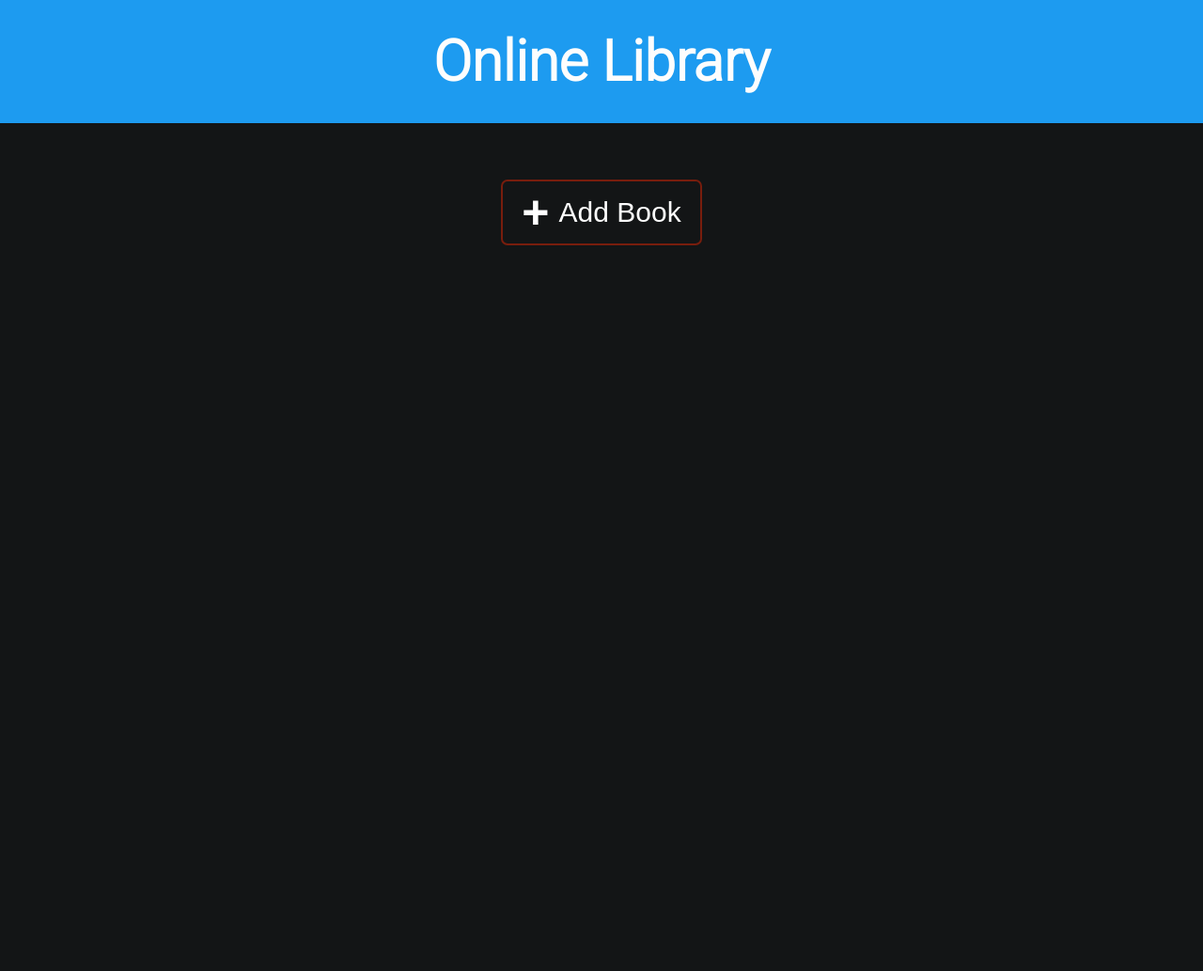
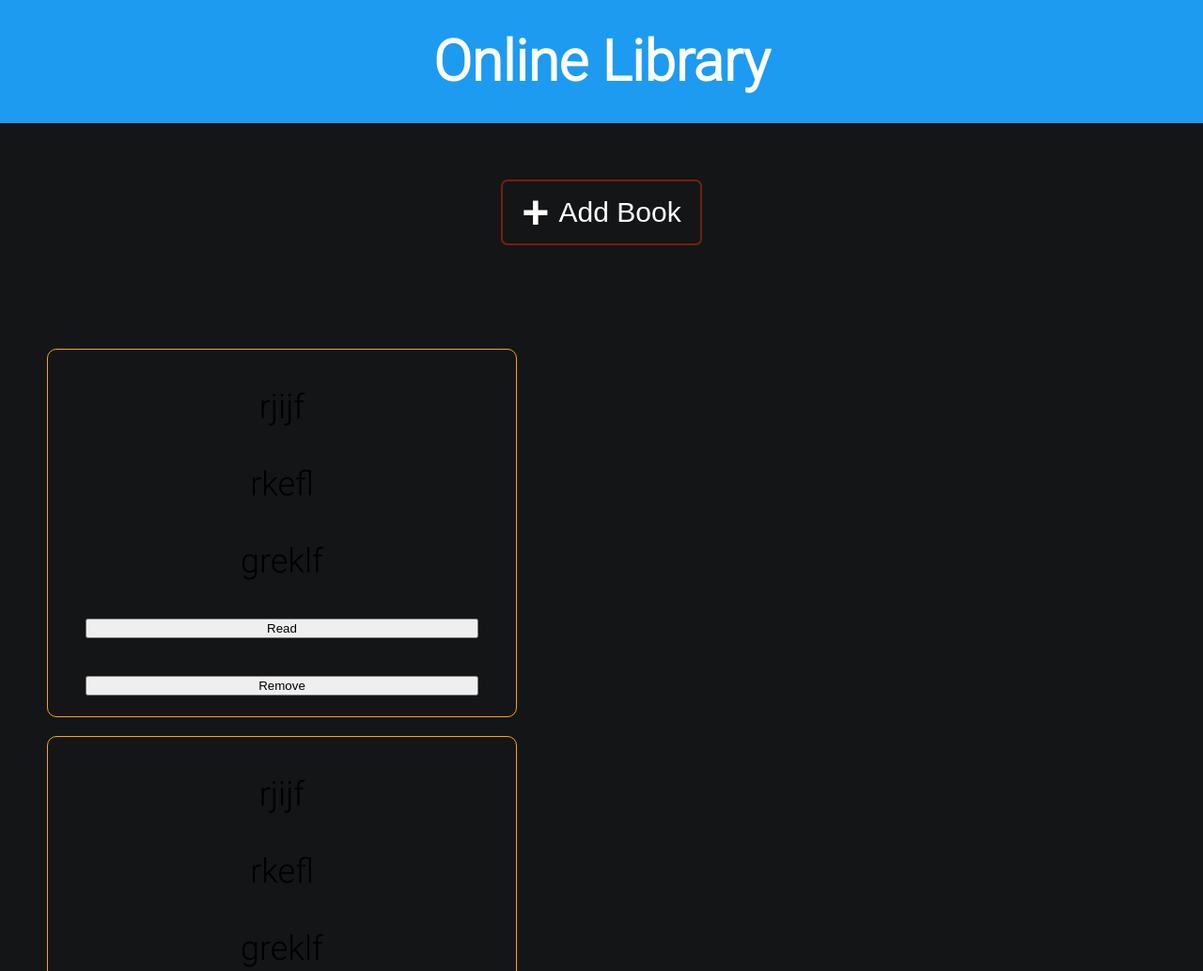
Before and after one commit to khattab97/library, a plain HTML site: page index.html in a window 1280 px wide. Shown: the top 1033 px of the page at 94% size. Before the commit the page ends 800 px from the top, so only its background shows below. Drawn offline with Linux system fonts and the light colour scheme; a web font is replaced by a local one.

Commit message:
Add books grid with dummy content

```diff
--- a/index.html
+++ b/index.html
@@ -13,7 +13,9 @@
 
     <header>Online Library</header>
     <main>
-        <button id="open-modal"><span>+</span>Add Book</button>
+        <div class="btn-wrapper">
+            <button id="open-modal"><span>+</span>Add Book</button>
+        </div>
         <div class="modal">
             <div class="modal-content">
                 <form action="#">
@@ -39,11 +41,73 @@
                     </div>
 
                     <button type="submit">Add</button>
-
                 </form>
             </div>
         </div>
 
+        <div class="books-grid">
+            <div class="book">
+                <p>rjijf</p>
+                <p>rkefl</p>
+                <p>greklf</p>
+                <button>Read</button>
+                <button>Remove</button>
+            </div>
+            <div class="book">
+                <p>rjijf</p>
+                <p>rkefl</p>
+                <p>greklf</p>
+                <button>Read</button>
+                <button>Remove</button>
+            </div>
+            <div class="book">
+                <p>rjijf</p>
+                <p>rkefl</p>
+                <p>greklf</p>
+                <button>Read</button>
+                <button>Remove</button>
+            </div>
+            <div class="book">
+                <p>rjijf</p>
+                <p>rkefl</p>
+                <p>greklf</p>
+                <button>Read</button>
+                <button>Remove</button>
+            </div>
+            <div class="book">
+                <p>rjijf</p>
+                <p>rkefl</p>
+                <p>greklf</p>
+                <button>Read</button>
+                <button>Remove</button>
+            </div>
+            <div class="book">
+                <p>rjijf</p>
+                <p>rkefl</p>
+                <p>greklf</p>
+                <button>Read</button>
+                <button>Remove</button>
+            </div>
+            <div class="book">
+                <p>rjijf</p>
+                <p>rkefl</p>
+                <p>greklf</p>
+                <button>Read</button>
+                <button>Remove</button>
+            </div>
+            <div class="book">
+                <p>rjijf</p>
+                <p>rkefl</p>
+                <p>greklf</p>
+            </div>
+            <div class="book">
+                <p>rjijf</p>
+                <p>rkefl</p>
+                <p>greklf</p>
+                <button>Read</button>
+                <button>Remove</button>
+            </div>
+        </div>
     </main>
 
 </body>
--- a/style.css
+++ b/style.css
@@ -18,9 +18,9 @@ header {
     color: #fdfdfd;
 }
 
-main {
-    display: grid;
-    justify-items: center;
+.btn-wrapper {
+    display: flex;
+    justify-content: center;
 }
 
 #open-modal {
@@ -61,6 +61,7 @@ main {
 form {
     display: flex;
     flex-flow: column wrap;
+    color: #fdfdfd;
 }
 
 form > p {
@@ -76,19 +77,19 @@ form > button {
     padding: 5px 20px;
     font-size: 25px;
     font-weight: normal;
-    background-color: transparent;
-    border: 2px solid #f5afa3;
-    color: #95554b;
+    background-color: black;
+    border: 2px solid red;
+    color: white;
     border-radius: 7px;
 
 }
 
 form > button:hover {
-    background-color: #f5afa3;
+    background-color: red;
 }
 
 form > button:active {
-    background-color: #e19386;
+    background-color: #850202;
 }
 
 
@@ -130,10 +131,38 @@ input {
 
 /* Modal Content */
 .modal-content {
-    background-color: #fefefe;
+    background-color: rgb(0 0 0);
     margin: auto;
     padding: 25px 40px;
     border: 1px solid #888;
     width: 350px;
     border-radius: 10px;
 }
+
+.books-grid {
+    grid-row: 2;
+    justify-self: start;
+    display: grid;
+    grid-template-columns: repeat(auto-fit, minmax(500px, 1fr));
+    gap: 20px;
+    padding: 50px;
+}
+
+.book {
+    display: flex;
+    flex-direction: column;
+    border: 1px solid orange;
+    border-radius: 10px;
+    height: 350px;
+    padding: 20px;
+    text-align: center;
+    font-size: 36px;
+}
+
+.book > p {
+    margin: 20px;
+}
+
+.book > button{
+    margin: 20px;
+}
```
